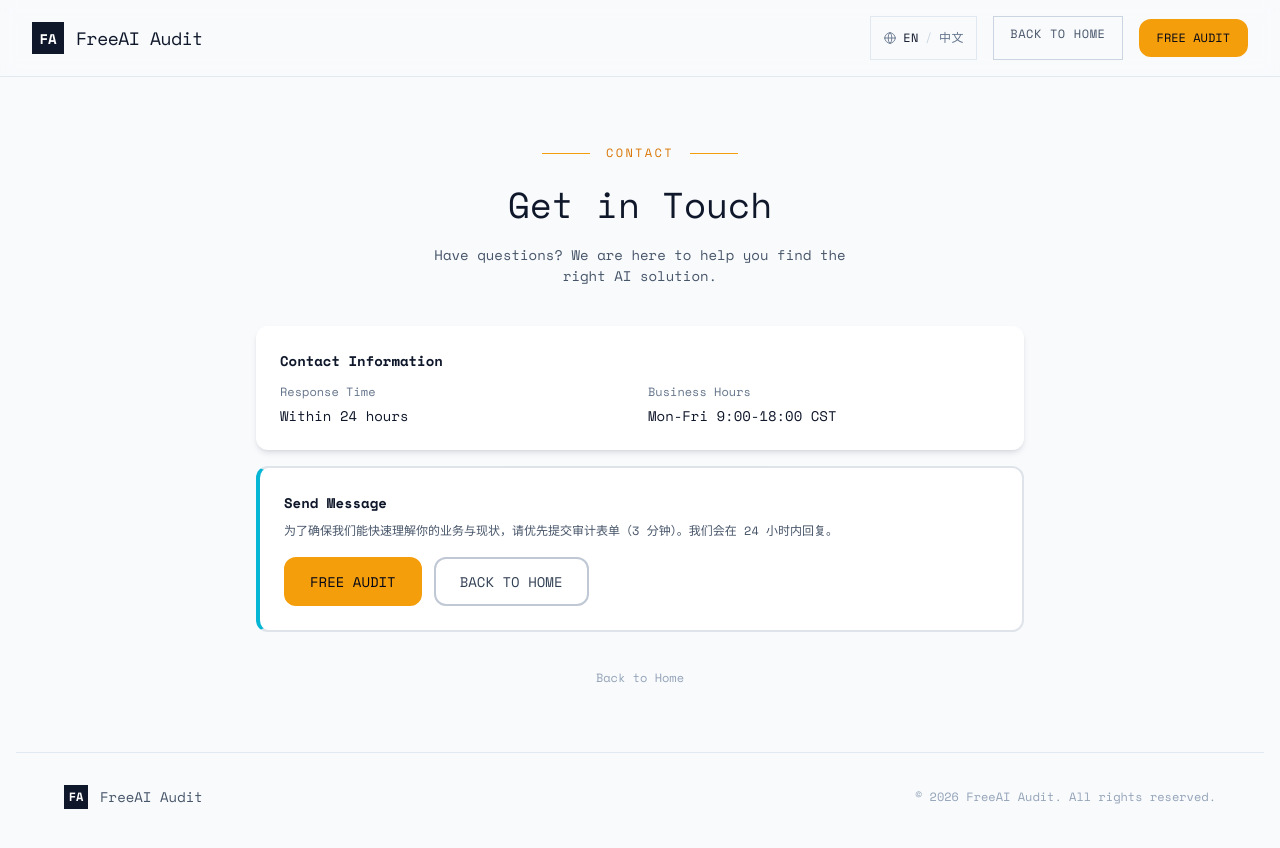
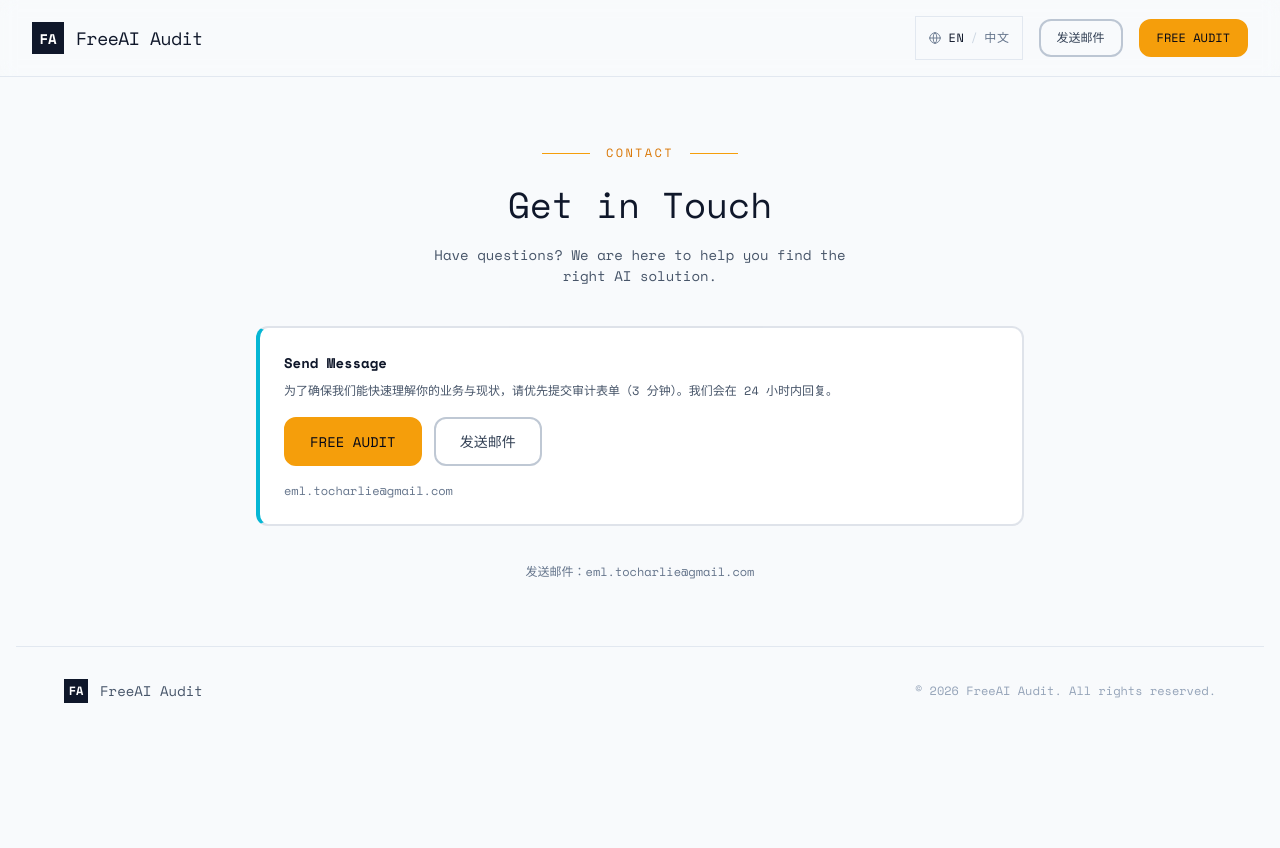
Before and after one commit to emltocharlie-dev/free-ai-business-audit, a Next.js app in the folder website/: page /contact in a window 1280 px wide. Shown: the top 848 px of the page. After the commit the page ends 800 px from the top, so only its background shows below. Built offline with nearby package versions, Linux system fonts and the light colour scheme.

Commit message:
fix: simplify contact page + make home nav text visible

```diff
--- a/website/app/contact/page.tsx
+++ b/website/app/contact/page.tsx
@@ -5,6 +5,8 @@ import { useI18n } from '../../contexts/I18nContext'
 import { LanguageToggle } from '../../components/LanguageToggle'
 import { Card } from '../../components/Card'
 import { Button } from '../../components/Button'
+
+const CONTACT_EMAIL = 'eml.tocharlie@gmail.com'
 
 export default function ContactPage() {
   const { t } = useI18n()
@@ -22,12 +24,13 @@ export default function ContactPage() {
           </Link>
           <div className="flex items-center gap-4">
             <LanguageToggle />
-            <Link
-              href="/"
-              className="font-mono text-xs px-4 py-2 border border-slate-300 text-slate-600 hover:text-slate-900 hover:border-slate-400 transition-colors tracking-wider"
+            <Button
+              href={`mailto:${CONTACT_EMAIL}`}
+              variant="outline"
+              size="sm"
             >
-              {t.nav.backToHome}
-            </Link>
+              发送邮件
+            </Button>
             <Button href="/audit-form" variant="primary" size="sm">
               {t.nav.freeAudit}
             </Button>
@@ -49,20 +52,6 @@ export default function ContactPage() {
         </div>
 
         <div className="grid gap-4">
-          <Card variant="elevated" className="p-6">
-            <div className="font-mono text-sm text-slate-900 font-bold mb-3">{t.contact.contactInfo}</div>
-            <div className="grid sm:grid-cols-2 gap-4">
-              <div className="space-y-1">
-                <div className="font-mono text-xs text-slate-500">{t.contact.responseTime}</div>
-                <div className="font-mono text-sm text-slate-900">{t.contact.responseTimeValue}</div>
-              </div>
-              <div className="space-y-1">
-                <div className="font-mono text-xs text-slate-500">{t.contact.businessHours}</div>
-                <div className="font-mono text-sm text-slate-900">{t.contact.businessHoursValue}</div>
-              </div>
-            </div>
-          </Card>
-
           <Card variant="bordered" accent="cyan" className="p-6">
             <div className="font-mono text-sm text-slate-900 font-bold mb-2">{t.contact.send}</div>
             <p className="font-mono text-xs text-slate-600 leading-relaxed mb-4">
@@ -72,17 +61,28 @@ export default function ContactPage() {
               <Button href="/audit-form" variant="primary" size="md" className="justify-center">
                 {t.nav.freeAudit}
               </Button>
-              <Button href="/" variant="outline" size="md" className="justify-center">
-                {t.nav.backToHome}
+              <Button
+                href={`mailto:${CONTACT_EMAIL}`}
+                variant="outline"
+                size="md"
+                className="justify-center"
+              >
+                发送邮件
               </Button>
+            </div>
+            <div className="mt-4 font-mono text-xs text-slate-500">
+              {CONTACT_EMAIL}
             </div>
           </Card>
         </div>
 
         <div className="mt-8 text-center">
-          <Link href="/" className="font-mono text-xs text-slate-400 hover:text-slate-600 transition-colors">
-            {t.nav.backToHomeShort}
-          </Link>
+          <a
+            href={`mailto:${CONTACT_EMAIL}`}
+            className="font-mono text-xs text-slate-500 hover:text-slate-900 transition-colors"
+          >
+            发送邮件：{CONTACT_EMAIL}
+          </a>
         </div>
       </div>
 
--- a/website/app/page.tsx
+++ b/website/app/page.tsx
@@ -765,11 +765,11 @@ export default function Home() {
             <span className="font-mono text-lg text-slate-900 tracking-tight group-hover:text-amber-500 transition-colors">FreeAI Audit</span>
           </Link>
           <nav className="hidden md:flex items-center gap-8">
-            <Link href="/" className="font-mono text-sm text-cyan-500 hover:text-amber-500 transition-colors">{t.dashboard.home.navHome}</Link>
-            <a href="#services" className="font-mono text-sm text-slate-600 hover:text-amber-500 transition-colors">{t.nav.services}</a>
-            <a href="#process" className="font-mono text-sm text-slate-600 hover:text-amber-500 transition-colors">{t.nav.process}</a>
-            <a href="#why-us" className="font-mono text-sm text-slate-600 hover:text-amber-500 transition-colors">{t.nav.whyUs}</a>
-            <Link href="#cta" className="font-mono text-sm text-slate-600 hover:text-amber-500 transition-colors">{t.dashboard.home.navAudit}</Link>
+            <Link href="/" className="font-mono text-sm text-slate-900 hover:text-amber-500 transition-colors">{t.dashboard.home.navHome}</Link>
+            <a href="#services" className="font-mono text-sm text-slate-800 hover:text-amber-500 transition-colors">{t.nav.services}</a>
+            <a href="#process" className="font-mono text-sm text-slate-800 hover:text-amber-500 transition-colors">{t.nav.process}</a>
+            <a href="#why-us" className="font-mono text-sm text-slate-800 hover:text-amber-500 transition-colors">{t.nav.whyUs}</a>
+            <Link href="#cta" className="font-mono text-sm text-slate-800 hover:text-amber-500 transition-colors">{t.dashboard.home.navAudit}</Link>
           </nav>
           <div className="flex items-center gap-4">
             <LanguageToggle />
```
